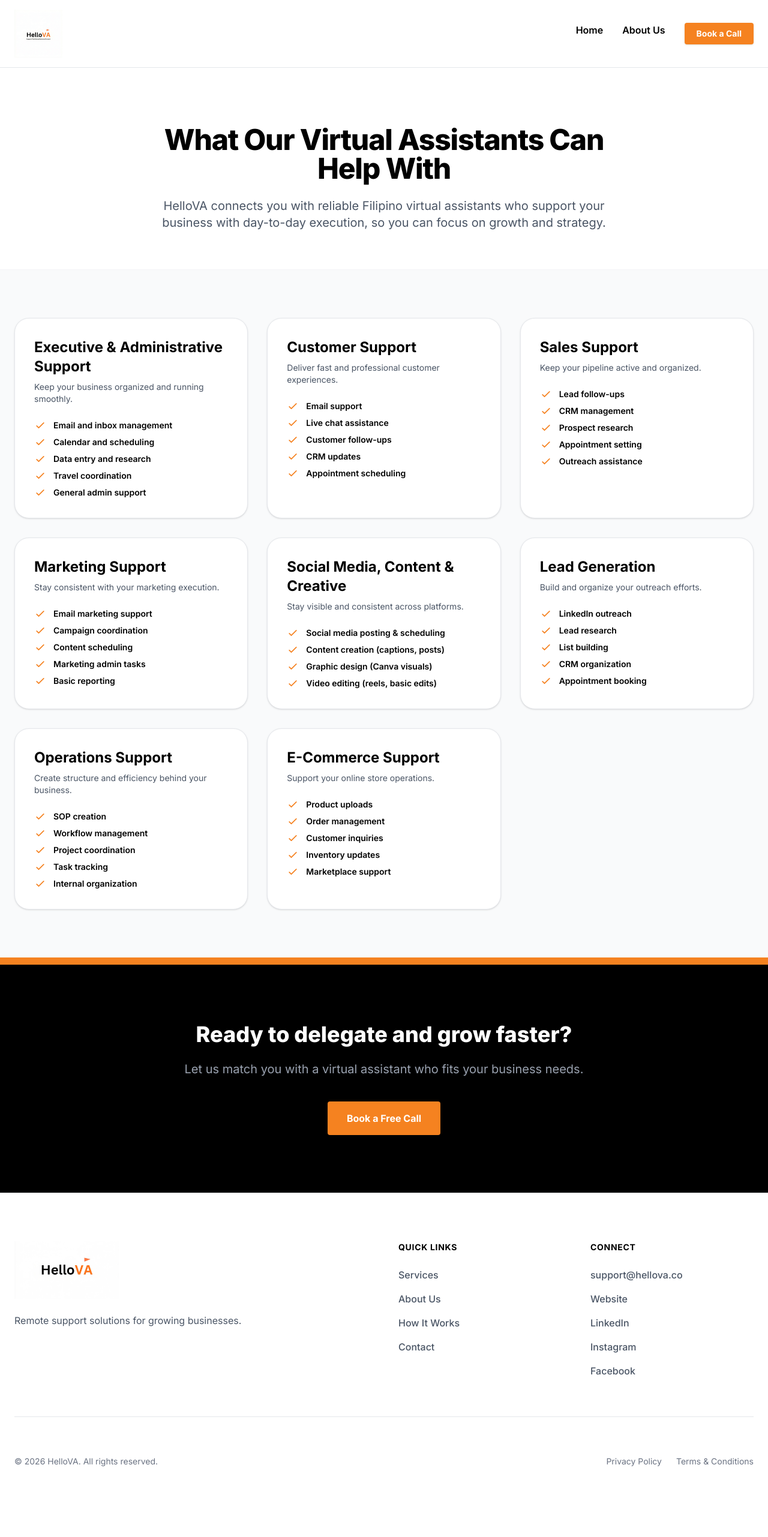
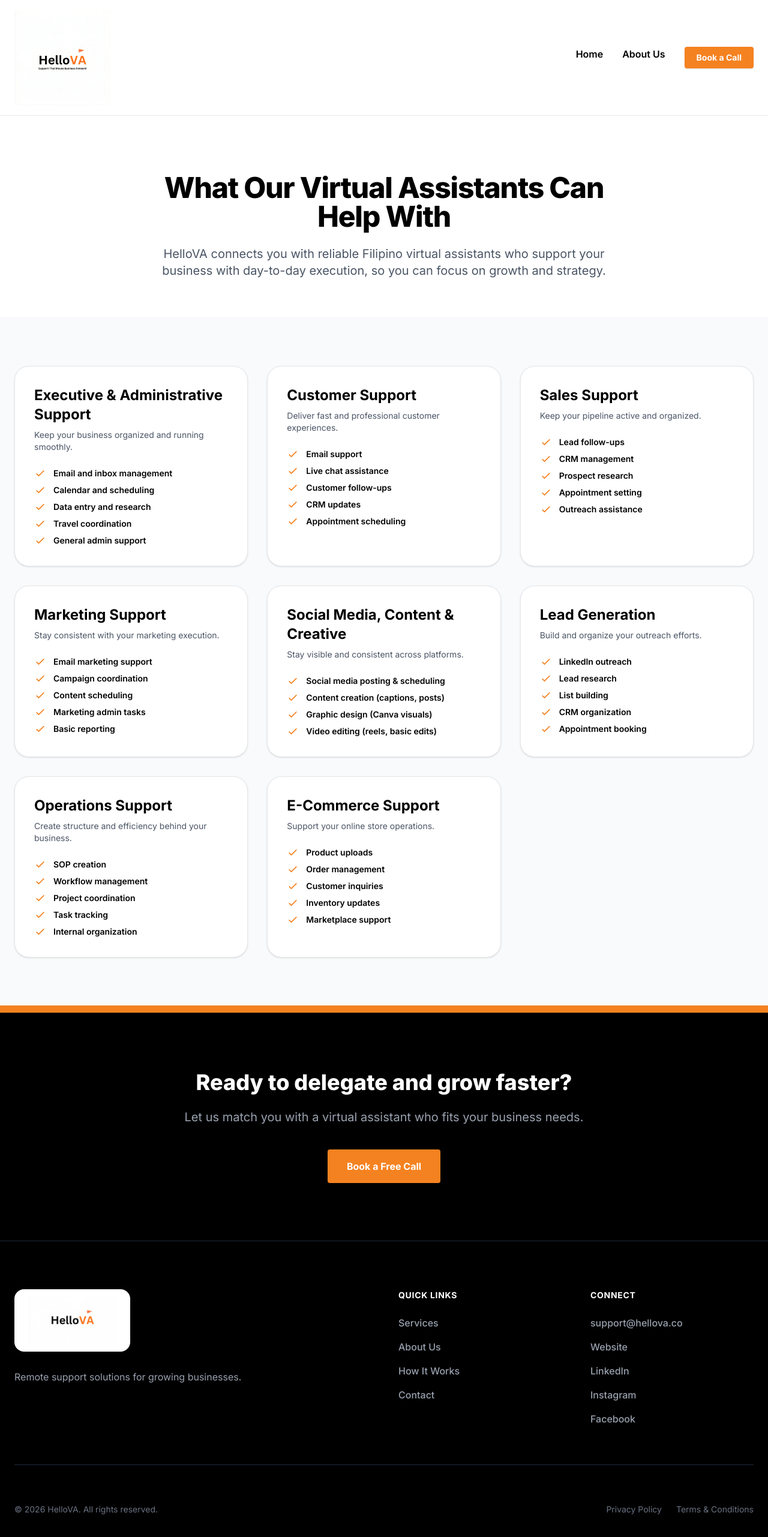
Before and after one commit to alfeogalvez/my-agency-site, a Next.js app: page /services in a window 1280 px wide. Shown: the top 2562 px of the page at 60% size. Before the commit the page ends 2486 px from the top, so only its background shows below. Built offline with nearby package versions, Linux system fonts and the light colour scheme.

Commit message:
Made header logo massive and updated footer

```diff
--- a/app/about/page.tsx
+++ b/app/about/page.tsx
@@ -9,9 +9,12 @@ export default function About() {
       {/* MINI NAV */}
       <nav className="border-b border-gray-200 bg-white sticky top-0 z-50">
         <div className="max-w-7xl mx-auto px-6 py-4 flex items-center justify-between">
-          <a href="/" className="flex items-center">
-            <img src="/logo-header.jpg" alt="HelloVA Logo" className="h-16 md:h-20 w-auto" />
+
+          {/* HEADER LOGO - MADE MASSIVE */}
+          <a href="/" className="flex items-center shrink-0">
+            <img src="/logo-header.jpg" alt="HelloVA Logo" className="h-24 sm:h-28 md:h-36 lg:h-40 w-auto object-contain max-w-none" />
           </a>
+
           <div className="hidden md:flex gap-8 font-semibold">
             <a href="/" className="hover:text-[#F58220] transition">Home</a>
             <a href="/services" className="hover:text-[#F58220] transition">Services</a>
@@ -88,19 +91,22 @@ export default function About() {
       </section>
 
       {/* FOOTER */}
-      <footer className="bg-white pt-20 pb-10 px-6 border-t border-gray-200">
-        <div className="max-w-7xl mx-auto grid md:grid-cols-4 gap-12 mb-16 border-b border-gray-200 pb-16">
+      <footer className="bg-black pt-20 pb-10 px-6 border-t border-gray-800">
+        <div className="max-w-7xl mx-auto grid md:grid-cols-4 gap-12 mb-16 border-b border-gray-800 pb-16">
           <div className="col-span-1 md:col-span-2">
-            <a href="/" className="flex items-center mb-6 w-fit">
-              <img src="/logo-footer.jpg" alt="HelloVA Logo with Tagline" className="h-20 md:h-24 w-auto" />
+
+            {/* FOOTER LOGO */}
+            <a href="/" className="inline-block bg-white px-6 py-3 rounded-2xl mb-6 w-fit shadow-md">
+              <img src="/logo-footer.jpg" alt="HelloVA Logo with Tagline" className="h-16 md:h-20 w-auto object-contain" />
             </a>
-            <p className="text-gray-600 max-w-sm">
+
+            <p className="text-gray-400 max-w-sm">
               Remote support solutions for growing businesses.
             </p>
           </div>
           <div>
-            <h4 className="text-black font-bold mb-6 uppercase tracking-wider text-sm">Quick Links</h4>
-            <ul className="space-y-4 text-gray-600 font-medium">
+            <h4 className="text-white font-bold mb-6 uppercase tracking-wider text-sm">Quick Links</h4>
+            <ul className="space-y-4 text-gray-400 font-medium">
               <li><a href="/services" className="hover:text-[#F58220] transition">Services</a></li>
               <li><a href="/about" className="hover:text-[#F58220] transition">About Us</a></li>
               <li><a href="/#how-it-works" className="hover:text-[#F58220] transition">How It Works</a></li>
@@ -108,8 +114,8 @@ export default function About() {
             </ul>
           </div>
           <div>
-            <h4 className="text-black font-bold mb-6 uppercase tracking-wider text-sm">Connect</h4>
-            <ul className="space-y-4 text-gray-600 font-medium">
+            <h4 className="text-white font-bold mb-6 uppercase tracking-wider text-sm">Connect</h4>
+            <ul className="space-y-4 text-gray-400 font-medium">
               <li><a href="mailto:support@hellova.co" className="hover:text-[#F58220] transition">support@hellova.co</a></li>
               <li><a href="https://hellova.co/" target="_blank" rel="noreferrer" className="hover:text-[#F58220] transition">Website</a></li>
               <li><a href="https://linkedin.com/company/hellova-co" target="_blank" rel="noreferrer" className="hover:text-[#F58220] transition">LinkedIn</a></li>
@@ -121,8 +127,8 @@ export default function About() {
         <div className="max-w-7xl mx-auto flex flex-col md:flex-row justify-between items-center gap-4 text-gray-500 text-sm">
           <p>&copy; {new Date().getFullYear()} HelloVA. All rights reserved.</p>
           <div className="flex gap-6">
-            <a href="#" className="hover:text-black transition">Privacy Policy</a>
-            <a href="#" className="hover:text-black transition">Terms & Conditions</a>
+            <a href="#" className="hover:text-white transition">Privacy Policy</a>
+            <a href="#" className="hover:text-white transition">Terms & Conditions</a>
           </div>
         </div>
       </footer>
--- a/app/page.tsx
+++ b/app/page.tsx
@@ -9,9 +9,12 @@ export default function Home() {
       {/* NAVIGATION */}
       <nav className="border-b border-gray-200 bg-white sticky top-0 z-50">
         <div className="max-w-7xl mx-auto px-6 py-4 flex items-center justify-between">
-          <a href="/" className="flex items-center">
-            <img src="/logo-header.jpg" alt="HelloVA Logo" className="h-16 md:h-20 w-auto" />
+
+          {/* HEADER LOGO - MADE MASSIVE */}
+          <a href="/" className="flex items-center shrink-0">
+            <img src="/logo-header.jpg" alt="HelloVA Logo" className="h-24 sm:h-28 md:h-36 lg:h-40 w-auto object-contain max-w-none" />
           </a>
+
           <div className="hidden md:flex items-center gap-8 text-sm font-semibold text-black">
             <a href="/services" className="hover:text-[#F58220] transition">Services</a>
             <a href="/about" className="hover:text-[#F58220] transition">About Us</a>
@@ -214,20 +217,23 @@ export default function Home() {
         </div>
       </section>
 
-      {/* FOOTER */}
-      <footer className="bg-white pt-20 pb-10 px-6 border-t border-gray-200">
-        <div className="max-w-7xl mx-auto grid md:grid-cols-4 gap-12 mb-16 border-b border-gray-200 pb-16">
+      {/* FOOTER - Reverted to dark theme */}
+      <footer className="bg-black pt-20 pb-10 px-6 border-t border-gray-800">
+        <div className="max-w-7xl mx-auto grid md:grid-cols-4 gap-12 mb-16 border-b border-gray-800 pb-16">
           <div className="col-span-1 md:col-span-2">
-            <a href="/" className="flex items-center mb-6 w-fit">
-              <img src="/logo-footer.jpg" alt="HelloVA Logo with Tagline" className="h-20 md:h-24 w-auto" />
+
+            {/* FOOTER LOGO - Wrapped in a white pill/badge so it looks styled, not copy-pasted */}
+            <a href="/" className="inline-block bg-white px-6 py-3 rounded-2xl mb-6 w-fit shadow-md">
+              <img src="/logo-footer.jpg" alt="HelloVA Logo with Tagline" className="h-16 md:h-20 w-auto object-contain" />
             </a>
-            <p className="text-gray-600 max-w-sm">
+
+            <p className="text-gray-400 max-w-sm">
               Remote support solutions for growing businesses.
             </p>
           </div>
           <div>
-            <h4 className="text-black font-bold mb-6 uppercase tracking-wider text-sm">Quick Links</h4>
-            <ul className="space-y-4 text-gray-600 font-medium">
+            <h4 className="text-white font-bold mb-6 uppercase tracking-wider text-sm">Quick Links</h4>
+            <ul className="space-y-4 text-gray-400 font-medium">
               <li><a href="/services" className="hover:text-[#F58220] transition">Services</a></li>
               <li><a href="/about" className="hover:text-[#F58220] transition">About Us</a></li>
               <li><a href="/#how-it-works" className="hover:text-[#F58220] transition">How It Works</a></li>
@@ -235,8 +241,8 @@ export default function Home() {
             </ul>
           </div>
           <div>
-            <h4 className="text-black font-bold mb-6 uppercase tracking-wider text-sm">Connect</h4>
-            <ul className="space-y-4 text-gray-600 font-medium">
+            <h4 className="text-white font-bold mb-6 uppercase tracking-wider text-sm">Connect</h4>
+            <ul className="space-y-4 text-gray-400 font-medium">
               <li><a href="mailto:support@hellova.co" className="hover:text-[#F58220] transition">support@hellova.co</a></li>
               <li><a href="https://hellova.co/" target="_blank" rel="noreferrer" className="hover:text-[#F58220] transition">Website</a></li>
               <li><a href="https://linkedin.com/company/hellova-co" target="_blank" rel="noreferrer" className="hover:text-[#F58220] transition">LinkedIn</a></li>
@@ -248,8 +254,8 @@ export default function Home() {
         <div className="max-w-7xl mx-auto flex flex-col md:flex-row justify-between items-center gap-4 text-gray-500 text-sm">
           <p>&copy; {new Date().getFullYear()} HelloVA. All rights reserved.</p>
           <div className="flex gap-6">
-            <a href="#" className="hover:text-black transition">Privacy Policy</a>
-            <a href="#" className="hover:text-black transition">Terms & Conditions</a>
+            <a href="#" className="hover:text-white transition">Privacy Policy</a>
+            <a href="#" className="hover:text-white transition">Terms & Conditions</a>
           </div>
         </div>
       </footer>
--- a/app/services/page.tsx
+++ b/app/services/page.tsx
@@ -21,9 +21,12 @@ export default function Services() {
       {/* MINI NAV */}
       <nav className="border-b border-gray-200 bg-white sticky top-0 z-50">
         <div className="max-w-7xl mx-auto px-6 py-4 flex items-center justify-between">
-          <a href="/" className="flex items-center">
-            <img src="/logo-header.jpg" alt="HelloVA Logo" className="h-16 md:h-20 w-auto" />
+
+          {/* HEADER LOGO - MADE MASSIVE */}
+          <a href="/" className="flex items-center shrink-0">
+            <img src="/logo-header.jpg" alt="HelloVA Logo" className="h-24 sm:h-28 md:h-36 lg:h-40 w-auto object-contain max-w-none" />
           </a>
+
           <div className="hidden md:flex gap-8 font-semibold">
             <a href="/" className="hover:text-[#F58220] transition">Home</a>
             <a href="/about" className="hover:text-[#F58220] transition">About Us</a>
@@ -72,19 +75,22 @@ export default function Services() {
       </section>
 
       {/* FOOTER */}
-      <footer className="bg-white pt-20 pb-10 px-6 border-t border-gray-200">
-        <div className="max-w-7xl mx-auto grid md:grid-cols-4 gap-12 mb-16 border-b border-gray-200 pb-16">
+      <footer className="bg-black pt-20 pb-10 px-6 border-t border-gray-800">
+        <div className="max-w-7xl mx-auto grid md:grid-cols-4 gap-12 mb-16 border-b border-gray-800 pb-16">
           <div className="col-span-1 md:col-span-2">
-            <a href="/" className="flex items-center mb-6 w-fit">
-              <img src="/logo-footer.jpg" alt="HelloVA Logo with Tagline" className="h-20 md:h-24 w-auto" />
+
+            {/* FOOTER LOGO - Wrapped in a white pill/badge so it looks styled, not copy-pasted */}
+            <a href="/" className="inline-block bg-white px-6 py-3 rounded-2xl mb-6 w-fit shadow-md">
+              <img src="/logo-footer.jpg" alt="HelloVA Logo with Tagline" className="h-16 md:h-20 w-auto object-contain" />
             </a>
-            <p className="text-gray-600 max-w-sm">
+
+            <p className="text-gray-400 max-w-sm">
               Remote support solutions for growing businesses.
             </p>
           </div>
           <div>
-            <h4 className="text-black font-bold mb-6 uppercase tracking-wider text-sm">Quick Links</h4>
-            <ul className="space-y-4 text-gray-600 font-medium">
+            <h4 className="text-white font-bold mb-6 uppercase tracking-wider text-sm">Quick Links</h4>
+            <ul className="space-y-4 text-gray-400 font-medium">
               <li><a href="/services" className="hover:text-[#F58220] transition">Services</a></li>
               <li><a href="/about" className="hover:text-[#F58220] transition">About Us</a></li>
               <li><a href="/#how-it-works" className="hover:text-[#F58220] transition">How It Works</a></li>
@@ -92,8 +98,8 @@ export default function Services() {
             </ul>
           </div>
           <div>
-            <h4 className="text-black font-bold mb-6 uppercase tracking-wider text-sm">Connect</h4>
-            <ul className="space-y-4 text-gray-600 font-medium">
+            <h4 className="text-white font-bold mb-6 uppercase tracking-wider text-sm">Connect</h4>
+            <ul className="space-y-4 text-gray-400 font-medium">
               <li><a href="mailto:support@hellova.co" className="hover:text-[#F58220] transition">support@hellova.co</a></li>
               <li><a href="https://hellova.co/" target="_blank" rel="noreferrer" className="hover:text-[#F58220] transition">Website</a></li>
               <li><a href="https://linkedin.com/company/hellova-co" target="_blank" rel="noreferrer" className="hover:text-[#F58220] transition">LinkedIn</a></li>
@@ -105,8 +111,8 @@ export default function Services() {
         <div className="max-w-7xl mx-auto flex flex-col md:flex-row justify-between items-center gap-4 text-gray-500 text-sm">
           <p>&copy; {new Date().getFullYear()} HelloVA. All rights reserved.</p>
           <div className="flex gap-6">
-            <a href="#" className="hover:text-black transition">Privacy Policy</a>
-            <a href="#" className="hover:text-black transition">Terms & Conditions</a>
+            <a href="#" className="hover:text-white transition">Privacy Policy</a>
+            <a href="#" className="hover:text-white transition">Terms & Conditions</a>
           </div>
         </div>
       </footer>
```
